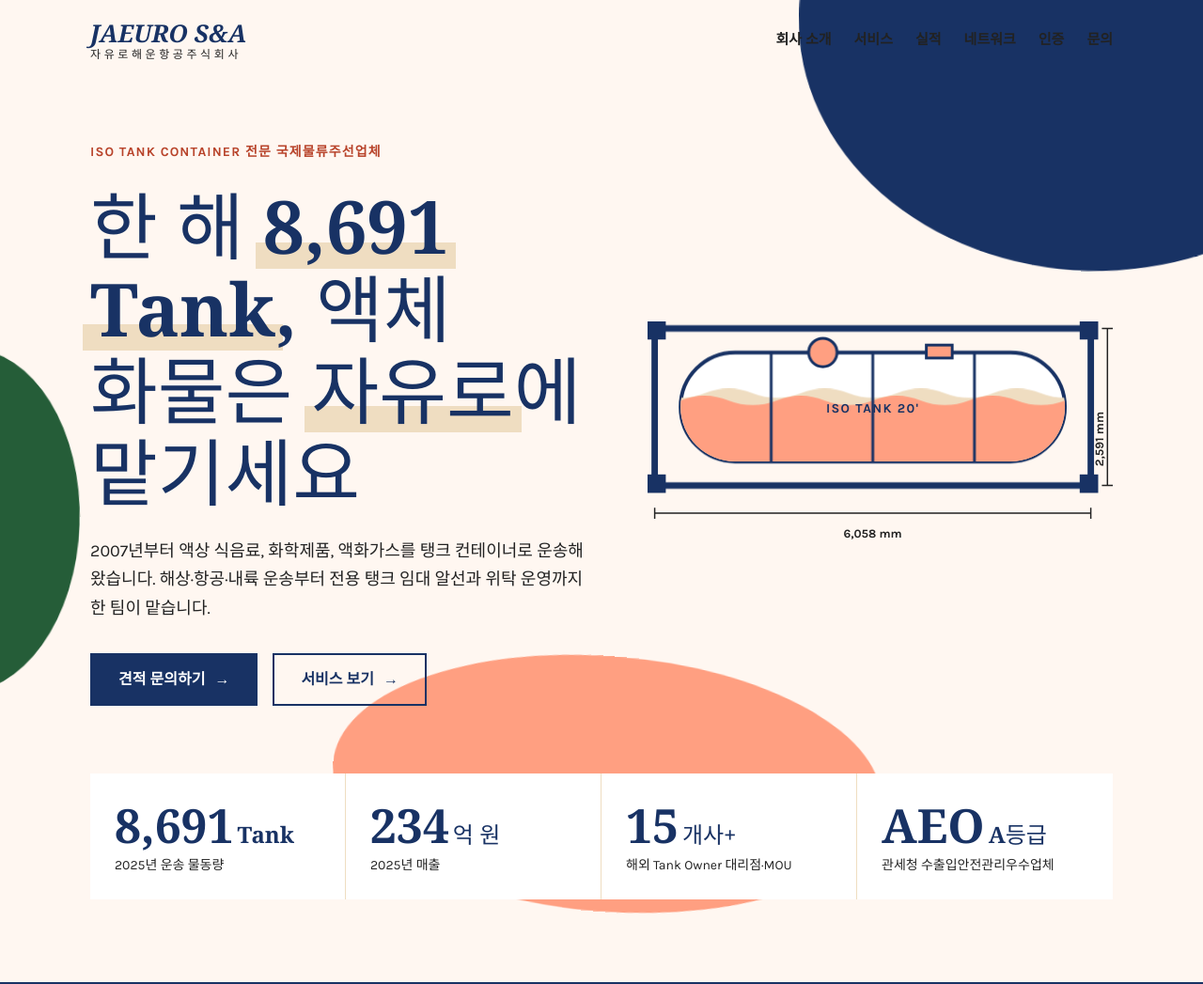
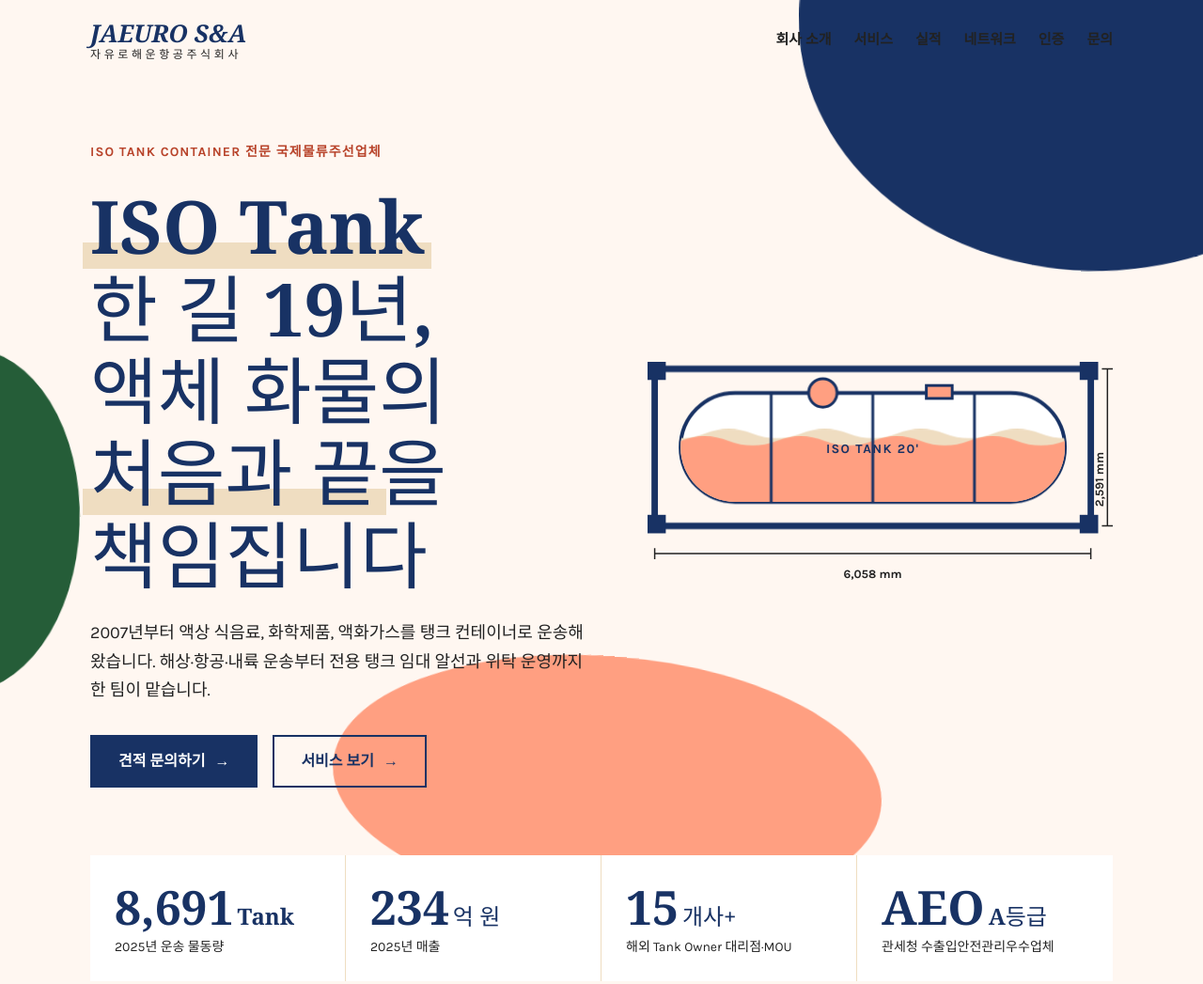
Before and after one commit to kwakdw8/websitetest, a plain HTML site: page index.html in a window 1280 px wide. Shown: the top 1047 px of the page at 94% size. Drawn offline with Linux system fonts and the light colour scheme; a web font is replaced by a local one.

Commit message:
Update hero headline to five-line slogan

```diff
--- a/index.html
+++ b/index.html
@@ -58,6 +58,7 @@ section { position: relative; }
 .hl { background: linear-gradient(var(--highlight), var(--highlight)) no-repeat 0 90% / 100% 0.36em; padding-inline: 0.1em; margin-inline: -0.1em; -webkit-box-decoration-break: clone; box-decoration-break: clone; }
 .h-xl { font-size: clamp(40px, 7vw, 78px); line-height: 1.12; }
 .h-2 { font-size: clamp(30px, 4.4vw, 44px); line-height: 1.25; }
+.nw { white-space: nowrap; }
 .label { font-weight: 700; color: var(--accent-text); letter-spacing: 0.02em; }
 .eyebrow { font-weight: 700; color: var(--accent-text); letter-spacing: 0.08em; font-size: 14px; text-transform: uppercase; }
 .lede { font-size: 18px; max-width: 34em; }
@@ -232,7 +233,7 @@ footer .wrap { display: flex; justify-content: space-between; gap: 12px 32px; fl
   .hero-copy > :nth-child(3) { animation-delay: 0.35s; }
   .hero-copy > :nth-child(4) { animation-delay: 0.5s; }
   .hero h1 .hl { animation: sweep 0.9s cubic-bezier(0.6, 0, 0.2, 1) 0.8s backwards; }
-  .hero h1 .hl:nth-of-type(2) { animation-delay: 1.2s; }
+  .hero h1 .hl:nth-of-type(4) { animation-delay: 1.2s; }
   .stat { animation: rise 0.8s cubic-bezier(0.2, 0.8, 0.2, 1) calc(0.8s + var(--i, 0) * 0.12s) backwards; }
   .b1 { animation: drift 16s ease-in-out infinite alternate; }
   .b2 { animation: drift 12s ease-in-out infinite alternate-reverse; }
@@ -282,7 +283,7 @@ footer .wrap { display: flex; justify-content: space-between; gap: 12px 32px; fl
     <div class="hero-grid">
       <div class="hero-copy">
         <p class="eyebrow">ISO Tank Container 전문 국제물류주선업체</p>
-        <h1 class="h-xl">한 해 <span class="hl">8,691 Tank</span>, 액체 화물은 <span class="hl">자유로</span>에 맡기세요</h1>
+        <h1 class="h-xl"><span class="hl">ISO Tank</span><br><span class="nw">한 길 19년,</span><br><span class="nw">액체 화물의</span><br><span class="hl">처음과 끝</span>을<br>책임집니다</h1>
         <p class="lede">2007년부터 액상 식음료, 화학제품, 액화가스를 탱크 컨테이너로 운송해 왔습니다. 해상·항공·내륙 운송부터 전용 탱크 임대 알선과 위탁 운영까지 한 팀이 맡습니다.</p>
         <div class="cta">
           <a class="btn" href="#contact">견적 문의하기</a>
```
